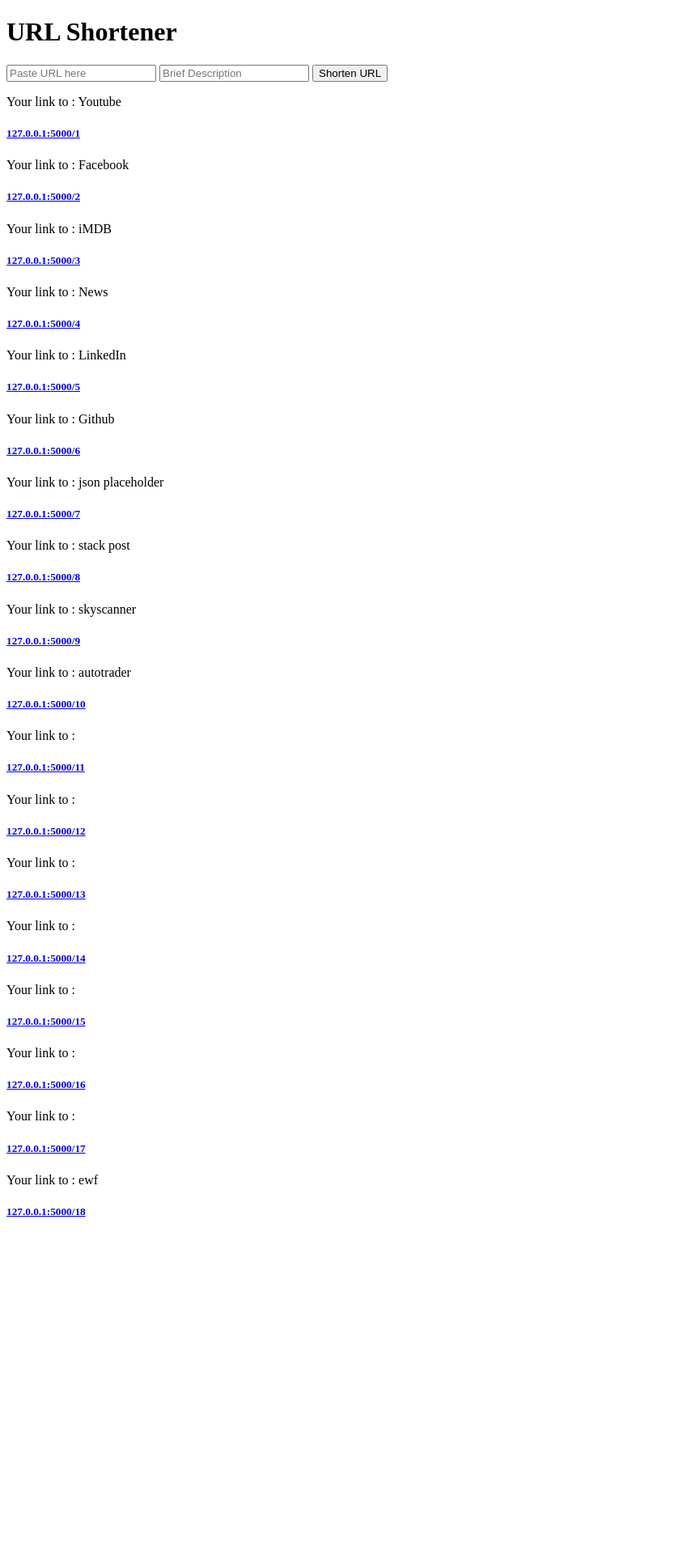
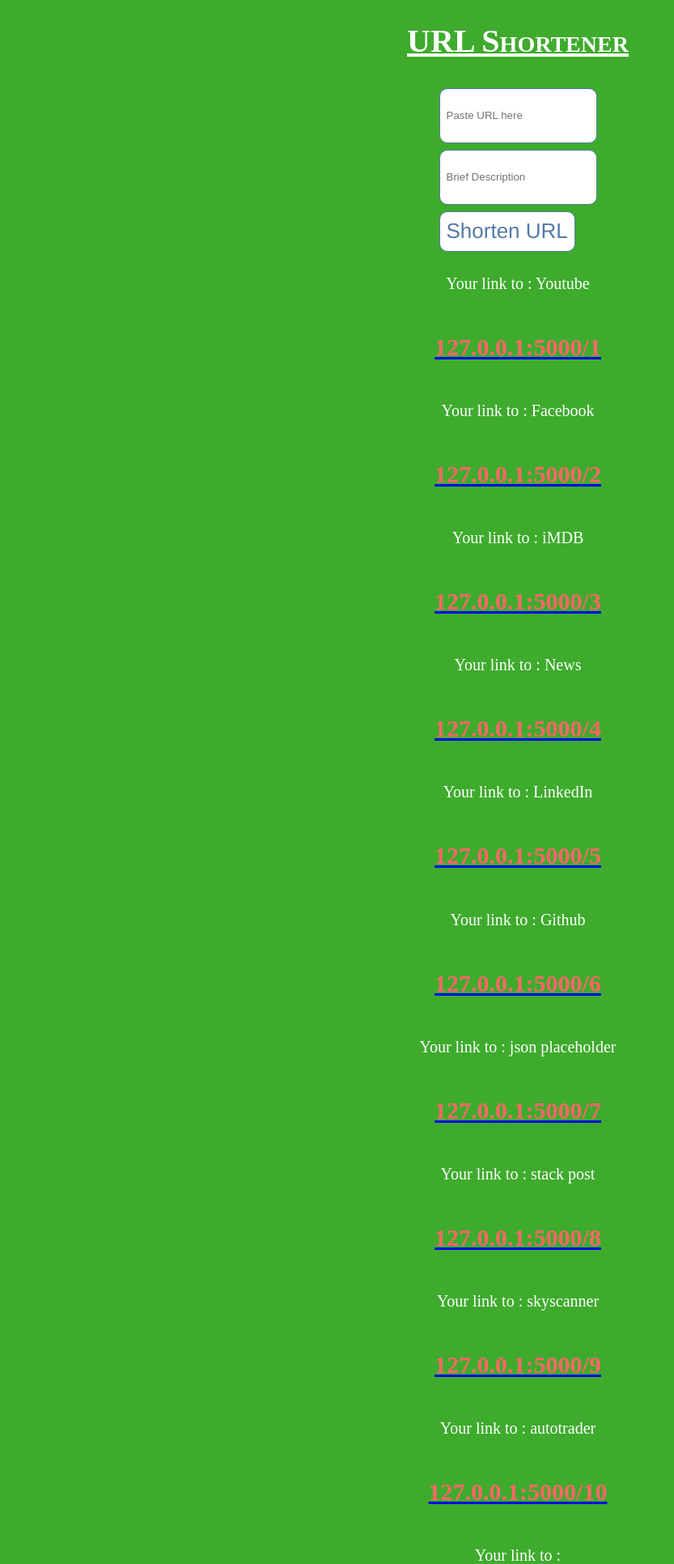
Before and after one commit to YusafOsei-Bonsu/url_shortener, a Flask app: page / in a window 1280 px wide. Shown: the top 1932 px of the page at 81% size, without its empty margins (0-833 px from the left). Before the commit the page ends 1503 px from the top, so only its background shows below. Run offline with Flask 2, Linux system fonts and the light colour scheme; data comes from the database, SQL or seed files in the repository; both versions use the stored data as it was after the commit.

Commit message:
add styling and error for if no details entered

```diff
--- a/app.py
+++ b/app.py
@@ -20,11 +20,16 @@
 
 @app.route("/save_url", methods=['POST'])
 def post_url():
-    content = URL(url_string=request.form["url"], description=request.form["description"])
-    db.session.add(content)
-    db.session.commit()
+    x = request.form['url']
+    y = request.form['description']
+    if (len(x) == 0 or len(y) == 0 ):
+        return 'Sorry you must enter a URL with a description'
+    else:
+        content = URL(url_string=request.form["url"], description=request.form["description"])
+        db.session.add(content)
+        db.session.commit()
 
-    return redirect(url_for("index"))
+        return redirect(url_for("index"))
 
 @app.route('/<int:id>')
 def reroute(id):
--- /dev/null
+++ b/static/styling/main.css
@@ -0,0 +1,44 @@
+body {
+    text-align: center;
+    background-color: rgb(62, 171, 45);
+    font-size: 20px;
+    color: white;
+
+}
+
+h1 {
+    font-weight: bold;
+    text-decoration: underline;
+    font-variant: small-caps;
+}
+
+form {
+    display: flex;
+    flex-direction: column;
+    display: inline-block;
+}
+
+input {
+    display: flex;
+    flex-direction: column;
+    justify-content: center;
+    border: solid 1px #547AA5;
+    background-color: #FFFFFF ;
+    padding: 8px;
+    margin: 8px;
+    min-height: 50px;
+    border-radius: 10px;
+}
+
+#submit {
+    font-family: 'Franklin Gothic Medium', 'Arial Narrow', Arial, sans-serif;
+    font-size: 26px;
+    color: #547AA5;
+
+}
+
+h5 {
+    color: rgb(255, 103, 103);
+    font-size: 30px;
+
+}
--- a/templates/index.html
+++ b/templates/index.html
@@ -2,6 +2,7 @@
 <html lang="en">
 <head>
     <meta charset="UTF-8">
+    <link rel= "stylesheet" type= "text/css" href= "{{ url_for('static',filename='styling/main.css') }}">
     <title>URL Shortener</title>
 </head>
 <body>
@@ -10,7 +11,7 @@
         <form action="/save_url" method="POST">
             <input type="text" name="url" placeholder="Paste URL here">
             <input type="text" name="description" placeholder="Brief Description">
-            <input type="submit" value="Shorten URL">
+            <input type="submit" id="submit" value="Shorten URL">
         </form>
         {% for url in urls %}
             <p>Your link to : {{url.description}}</p>
```
Also changed, not shown: urls.db.
